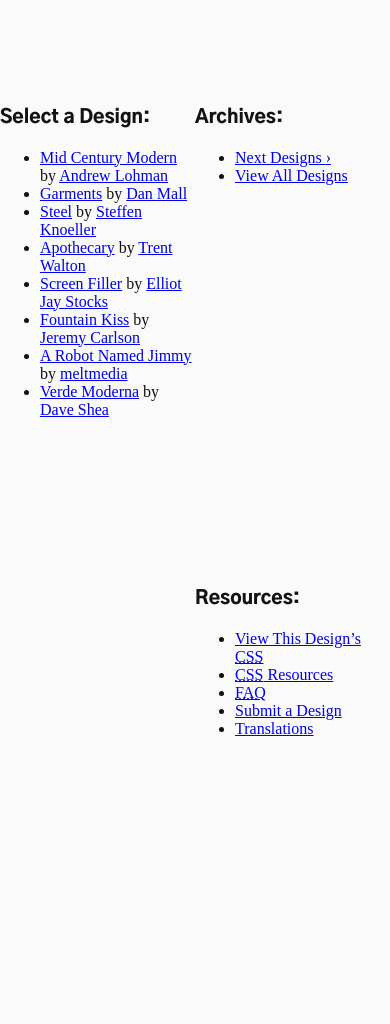
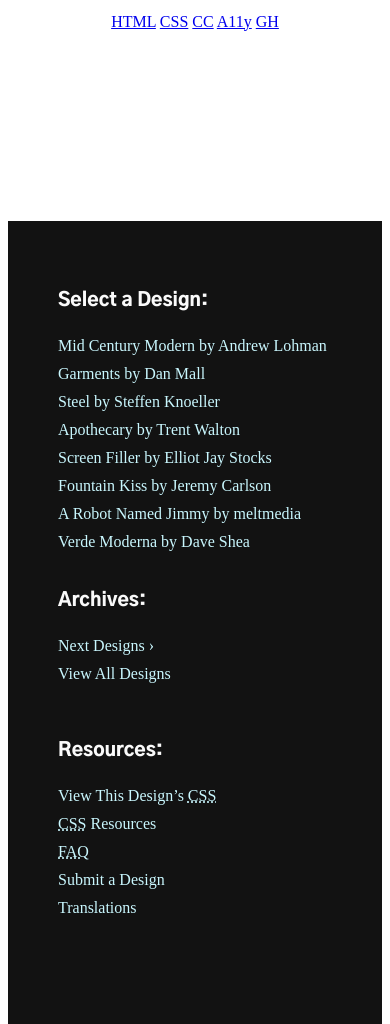
Before and after one commit to samueltwagner/css-zen-garden-team, a plain HTML site: page css-zen-garden-layout/index.html in a window 390 px wide. Shown: the part 5897-6921 px from the top of the page. Before the commit the page ends 6784 px from the top, so only its background shows below. Drawn offline with nearby package versions, Linux system fonts and the light colour scheme; files that its build step writes are made by us from their sources; a web font is replaced by a local one.

Commit message:
Footer
Footer dudes

```diff
--- /dev/null
+++ b/css-zen-garden-layout/scss/partials/footer.scss
@@ -0,0 +1,48 @@
+@import 'variables';
+
+.sidebar {
+	background: $color-1;
+}
+
+.sidebar .wrapper {
+	padding: 50px;
+}
+
+.sidebar .wrapper div {
+	height: 200px;
+}
+
+.sidebar .wrapper h3 {
+	color: $color-5;
+}
+
+.sidebar .wrapper ul {
+	padding-left: 0;
+}
+
+
+.sidebar .wrapper li {
+	text-decoration: none;
+	list-style: none;
+	color: $color-4;
+	padding: 5px 0px;
+
+	:hover {
+		color: $color-3;
+	}
+
+	a {
+		text-decoration: none;
+		color: $color-4;
+	}
+}
+
+@media only screen and (max-width: 700px) {
+	.sidebar .wrapper div {
+	height: 300px;
+}
+
+	.sidebar .wrapper .design-archives {
+		height: 150px;
+	}
+}
--- /dev/null
+++ b/css-zen-garden-layout/scss/partials/variables.scss
@@ -0,0 +1,9 @@
+/* --------------------------------
+Variables
+-------------------------------- */
+// color palette - these colors will be the color swatches of the Colors section
+$color-1: #121212; // Black - Action color
+$color-2: #333333; // Grey
+$color-3: #ED413B; // Red
+$color-4: #C9F7FE; // Light Blue
+$color-5: #fafafa; // White
--- a/css-zen-garden-layout/scss/style.scss
+++ b/css-zen-garden-layout/scss/style.scss
@@ -9,16 +9,9 @@ Partials
 -------------------------------- */
 @import 'partials/prefix-mixins';
 @import 'partials/_typography';
-
-/* --------------------------------
-Variables
--------------------------------- */
-// color palette - these colors will be the color swatches of the Colors section
-$color-1: #121212; // Black - Action color
-$color-2: #333333; // Grey
-$color-3: #ED413B; // Red
-$color-4: #C9F7FE; // Light Blue
-$color-5: #fafafa; // White
+@import 'partials/footer';
+@import 'partials/variables';
+s
 
 /* --------------------------------
 General Styles
@@ -68,7 +61,6 @@ footer {
 }
 
 .wrapper {
-    height: 50em;
     display: grid;
     grid-template-columns: 1fr 1fr;
 }
@@ -105,3 +97,10 @@ footer {
         text-align: center;
     }
 }
+
+@media only screen and (max-width: 700px) {
+	.wrapper {
+		display: flex;
+		flex-flow: column;
+	}
+}
```
Also changed, not shown: 1 other file.
